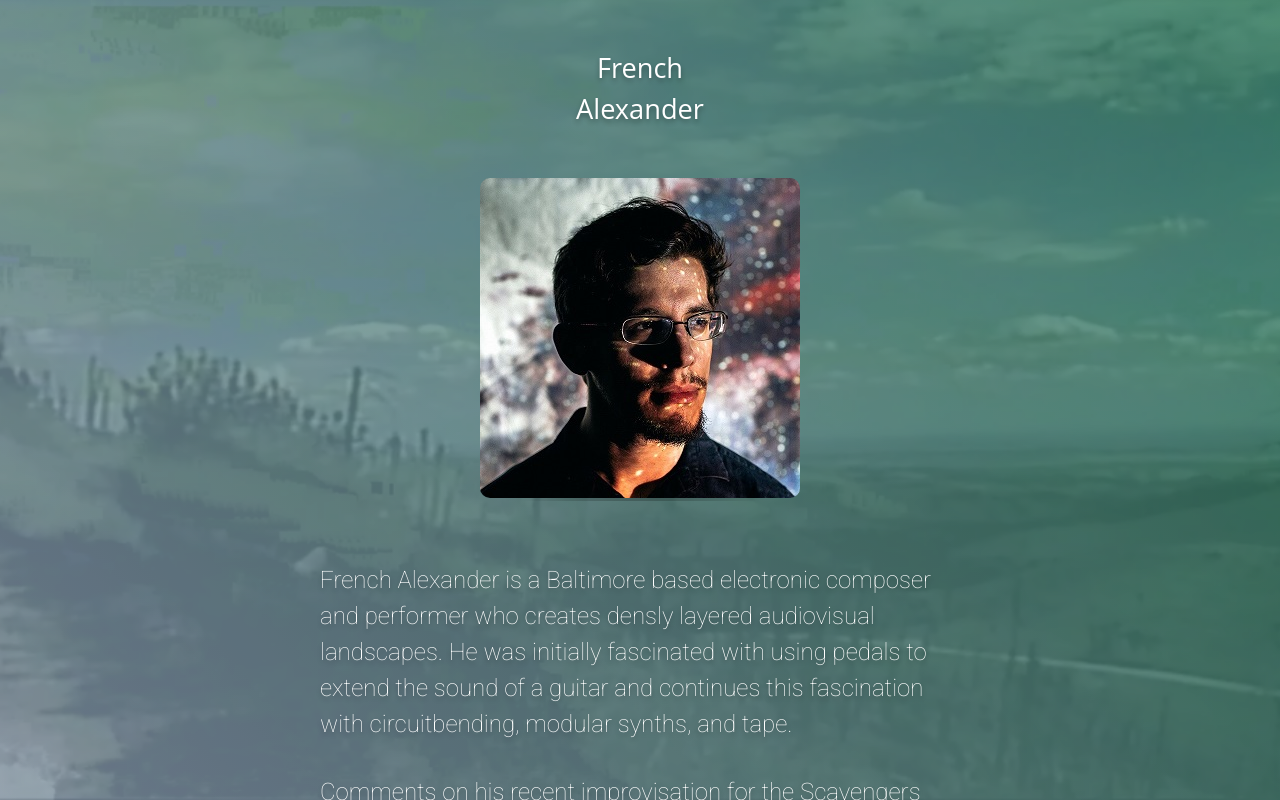
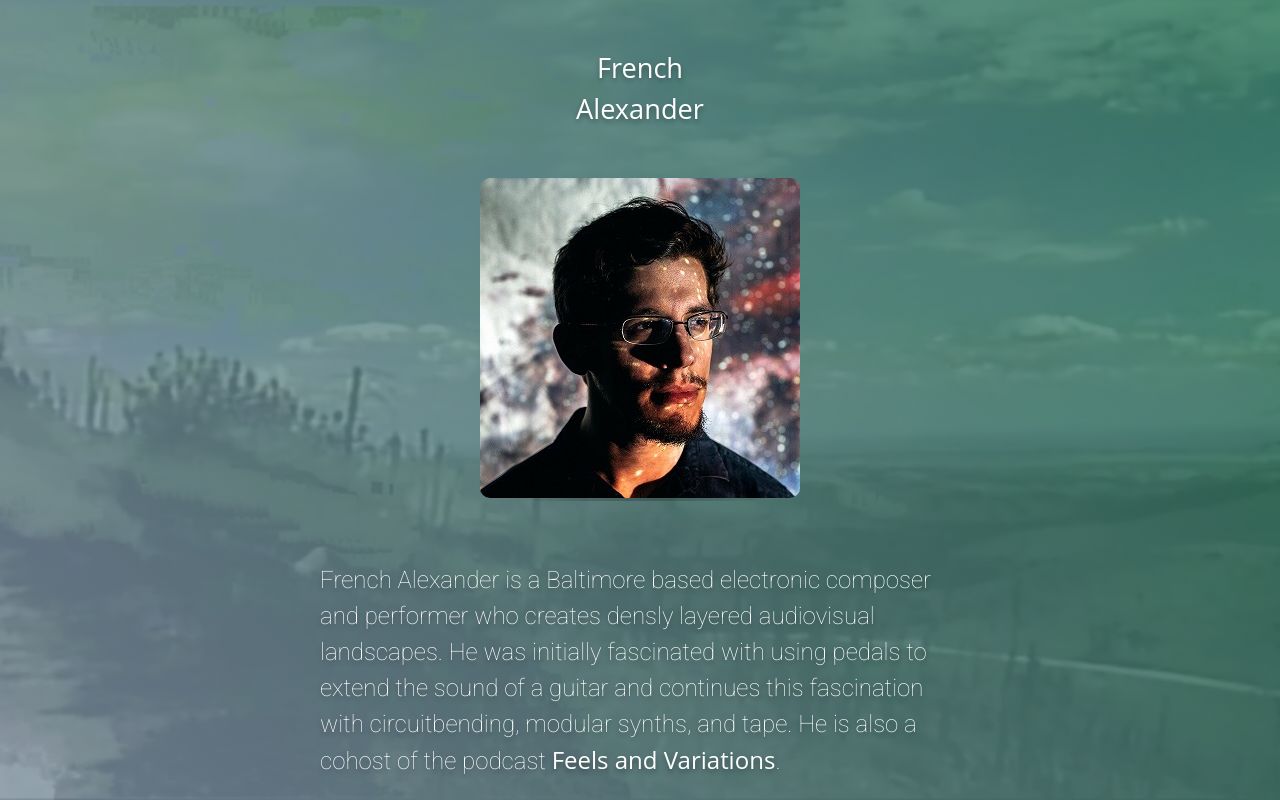
Before and after one commit to altays/fa-portfolio, a React (Create React App) app in the folder fa-portfolio/: page / in a window 1280 px wide. Shown: the top 800 px of the page. Built offline with nearby package versions, Linux system fonts and the light colour scheme.

Commit message:
adding link to podcast in bio

```diff
--- a/fa-portfolio/src/components/pages/About.js
+++ b/fa-portfolio/src/components/pages/About.js
@@ -27,7 +27,7 @@ function About() {
 
                 <div className="description">
                     <p className="descPara">
-                        French Alexander is a Baltimore based electronic composer and performer who creates densly layered audiovisual landscapes. He was initially fascinated with using pedals to extend the sound of a guitar and continues this fascination with circuitbending, modular synths, and tape.
+                        French Alexander is a Baltimore based electronic composer and performer who creates densly layered audiovisual landscapes. He was initially fascinated with using pedals to extend the sound of a guitar and continues this fascination with circuitbending, modular synths, and tape. He is also a cohost of the podcast <a href="https://podcasts.apple.com/us/podcast/feels-and-variations/id1501295351">Feels and Variations</a>.
                     </p>
                     <p className="descPara">
                         Comments on his recent improvisation for the Scavengers Network Indie Podcast Festival, which can be found on his YouTube channel, include:
```
